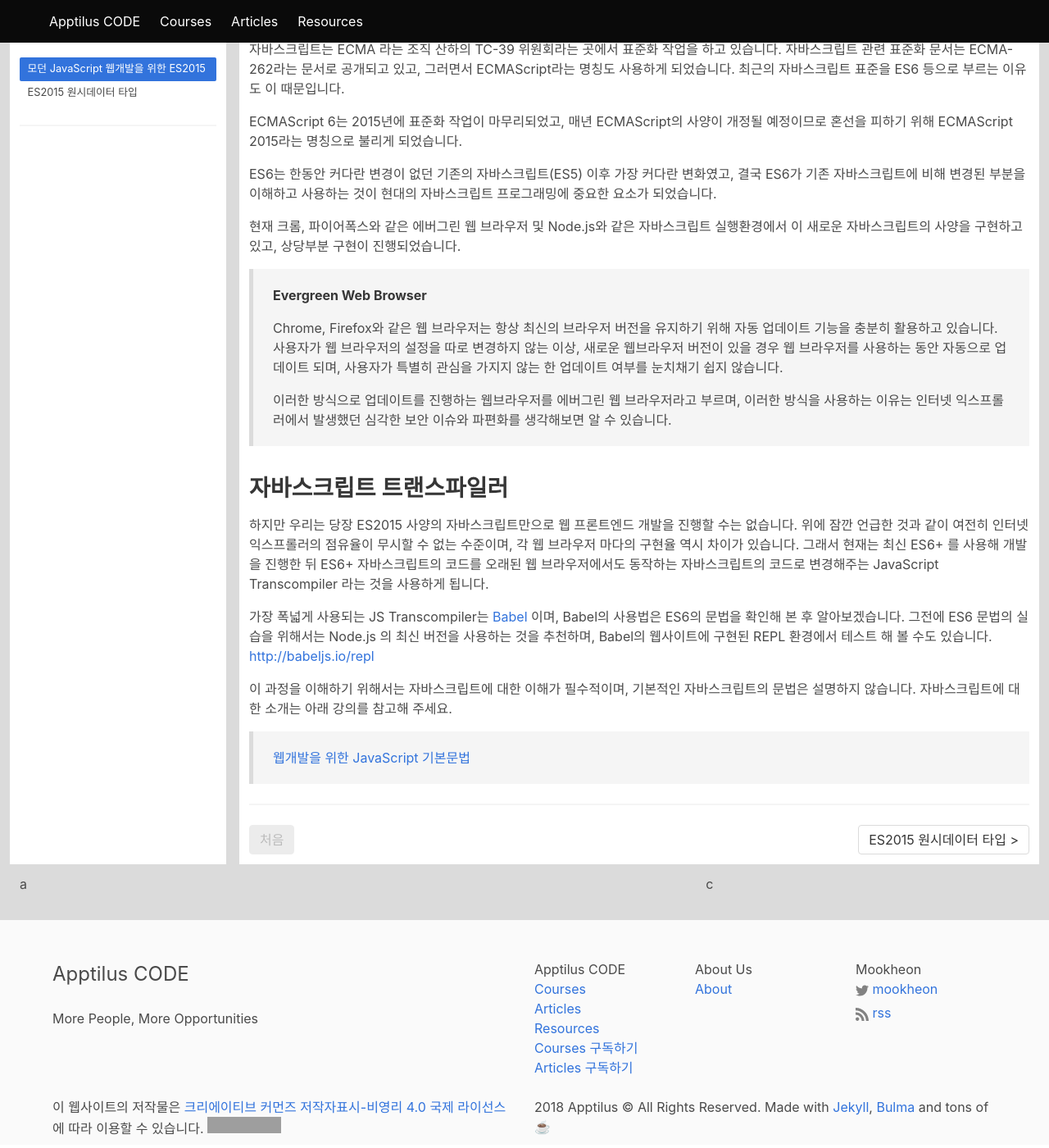
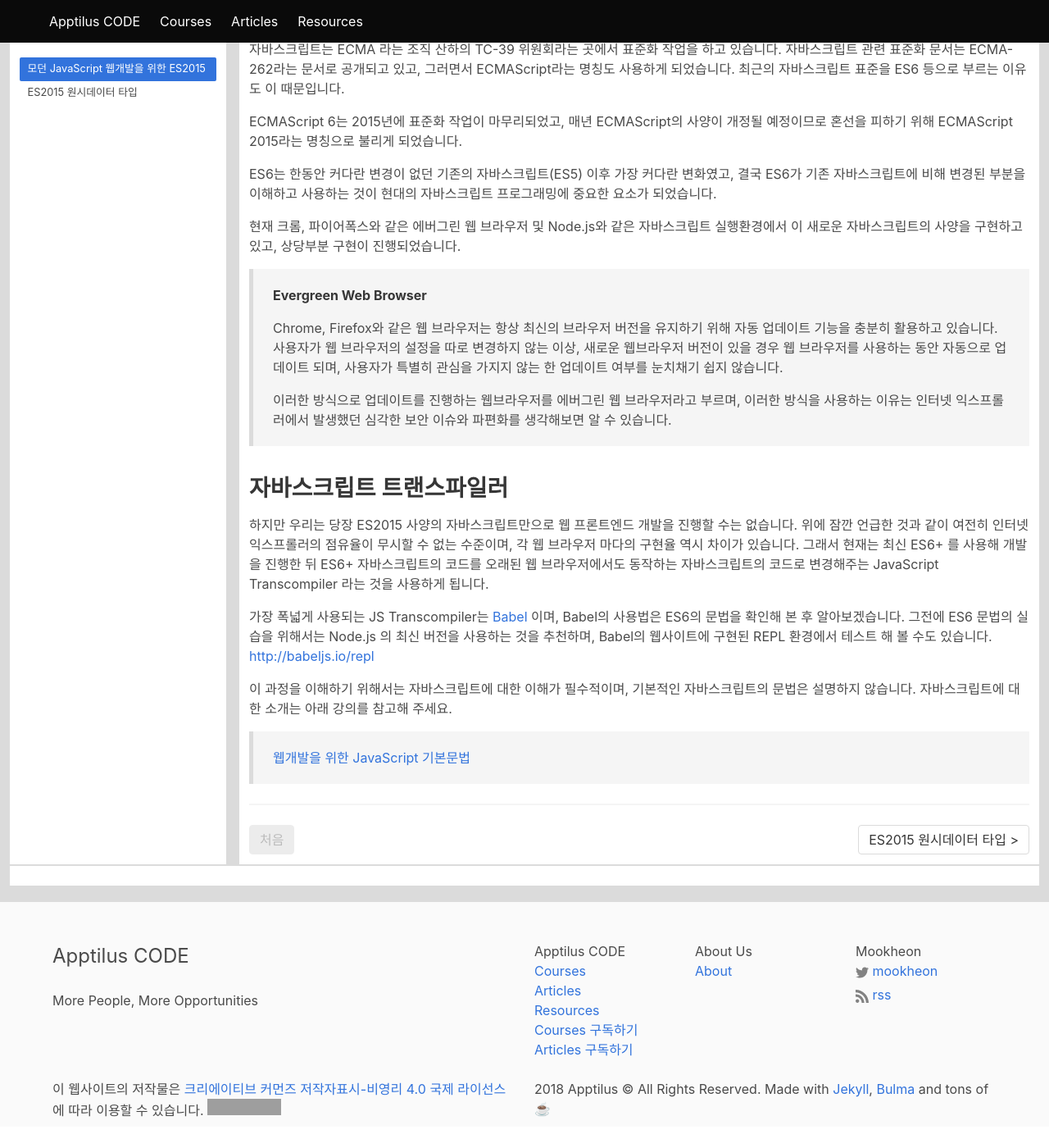
Before and after one commit to sean-jo/loldoc-jekyll, a Jekyll site: the page built from _docs/es2015/index.md, in a window 1280 px wide and 1400 px high, scrolled down 190 px. Shown: the whole window at 82% size. Built offline with Jekyll 4.4.1, drawn with Linux system fonts in a browser that asks for light colours; emoji names are drawn with the system emoji font; comment, search, counter and statistics services are not loaded; after the commit the page ends 1568 px from its top, so only the background shows below that; grey boxes are pictures that could not be loaded.

Commit message:
Add bottom-row area

```diff
--- /dev/null
+++ b/_includes/cat-area.html
@@ -0,0 +1,13 @@
+<div class="columns bottom-row">
+  <div class="column is-hidden-mobile is-narrow bottom-nav">
+    <div class="ad-area"></div>
+  </div>
+  <div class="column cl-content">
+    {%- if site.disqus.shortname -%}
+      {%- include disqus_comments.html -%}
+    {%- endif -%}
+  </div>
+  <!-- <div class="column is-hidden-mobile is-narrow bottom-aside">
+    <div class="ad-area"></div>
+  </div> -->
+</div>
--- a/_includes/sidenav.html
+++ b/_includes/sidenav.html
@@ -14,7 +14,7 @@
         {% endif %}
       {% endfor %}
     </ul>
-    <hr>
+    <hr class="hr-nav">
     <!-- <div class="ad-area">&nbsp;</div> -->
   </div>
   {%- endif -%}
@@ -23,7 +23,7 @@
   {%- if page.path contains '_posts' or page.path contains '_res' -%}
   <div class="menu toc sidebar-area">
     {% include toc.html html=content class="menu-list" %}
-    <hr>
+    <hr class="hr-nav">
   </div>
   {%- endif -%}
 
--- a/_layouts/default.html
+++ b/_layouts/default.html
@@ -13,15 +13,9 @@
         {%- include aside.html -%}
       </section>
 
-      <div class="columns">
-        <div class="column">a</div>
-        <div class="column">
-          {%- if site.disqus.shortname -%}
-            {%- include disqus_comments.html -%}
-          {%- endif -%}
-        </div>
-        <div class="column">c</div>
-      </div>
+      {%- if page.path contains '_posts' or page.path contains '_docs' or page.path contains '_res' -%}
+        {%- include cat-area.html -%}
+      {% endif %}
     </main>
 
     {%- include footer.html -%}
--- a/_sass/codelol.scss
+++ b/_sass/codelol.scss
@@ -1,4 +1,75 @@
 @charset "utf-8";
+
+/* default */
+.cl-content {
+  background-color: $white;
+}
+
+.bottom-row {
+  padding-top: 2px;
+
+  .bottom-nav {
+    background-color: $white;
+    // margin-right: 0.2rem;
+
+    .ad-area {
+      width: 300px;
+    }
+  }
+
+  .bottom-aside {
+    background-color: $white;
+    margin-left: 0.2rem;
+
+    .ad-area {
+      width: 160px;
+    }
+  }
+}
+
+// sidenav
+.cl-nav {
+  background-color: $white;
+  margin-right: 1em;
+
+  .menu, .toc {
+    width: 240px;
+
+    li {
+      font-size: 0.8rem;
+    }
+  }
+
+  .toc .menu-list {
+    ul {
+      margin: 0.2em;
+    }
+  }
+
+  .ad-area {
+    width: 240px;
+    height: 240px;
+    background-color: antiquewhite;
+  }
+}
+
+
+// aside
+.cl-aside {
+  background-color: $white;
+  margin-left: 1em;
+
+  .ad-area {
+    width: 160px;
+    height: 600px;
+    background-color: antiquewhite;
+  }
+
+  .aside-section {
+    width: 160px;
+  }
+}
+
 
 // Content
 .content img {
@@ -54,53 +125,16 @@
   vertical-align: text-bottom;
 }
 
+hr.hr-nav {
+  height: 1px;
+  background-color: transparent;
+}
 
 // Footer
 .footer {
   padding-bottom: 0.5rem;
 }
 
-// sidenav
-.cl-nav {
-  background-color: $white;
-  margin-right: 1em;
-
-  .menu, .toc {
-    width: 240px;
-
-    li {
-      font-size: 0.8rem;
-    }
-  }
-
-  .toc .menu-list {
-    ul {
-      margin: 0.2em;
-    }
-  }
-
-  .ad-area {
-    width: 240px;
-    height: 240px;
-    background-color: antiquewhite;
-  }
-}
-
-// aside
-.cl-aside {
-  background-color: $white;
-  margin-left: 1em;
-
-  .ad-area {
-    width: 160px;
-    height: 600px;
-    background-color: antiquewhite;
-  }
-
-  .aside-section {
-    width: 160px;
-  }
-}
 
 // Outlink
 .outlink {
--- a/_sass/codelol/_layout.scss
+++ b/_sass/codelol/_layout.scss
@@ -1,8 +1,3 @@
-/* default */
-.cl-content {
-  background-color: $white;
-}
-
 /* doc & posts */
 .post-header {
   border-bottom: 1px solid $grey-lighter;
```
